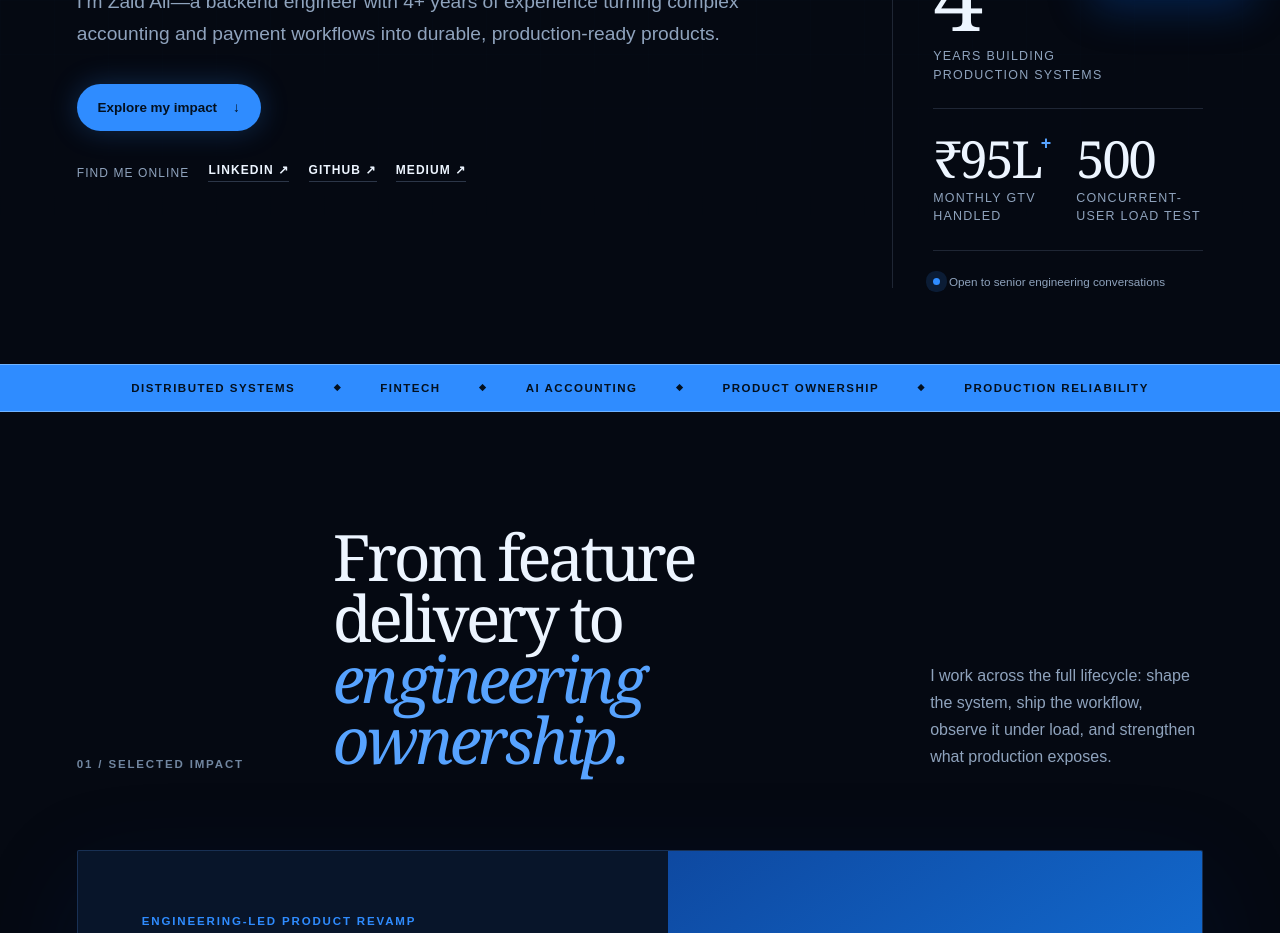
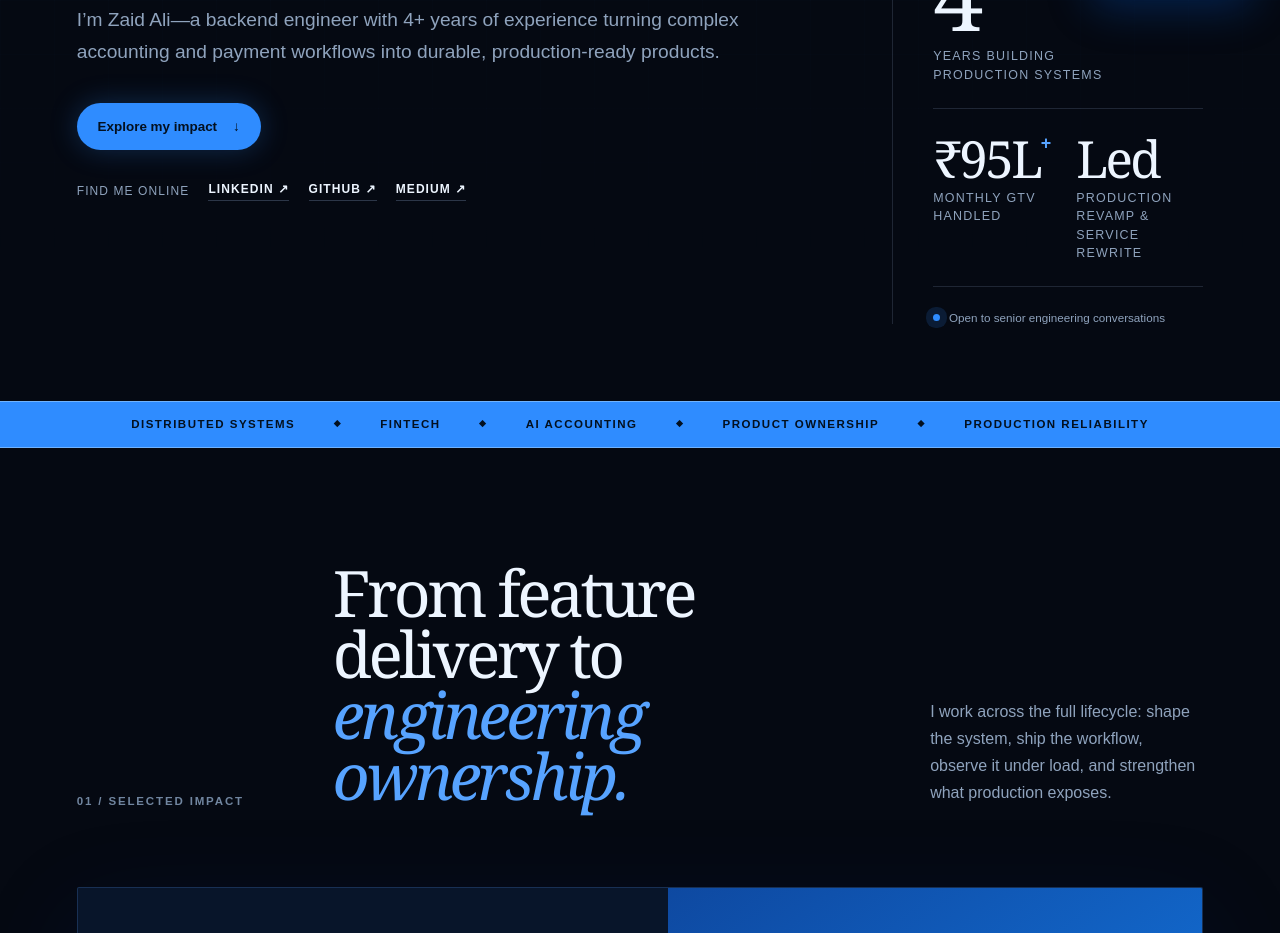
Before and after one commit to deploy-and-die/my-tech-suit, a Next.js app: page / in a window 1280 px wide. Shown: the part 780-1713 px from the top of the page. Built offline with nearby package versions, Linux system fonts and the light colour scheme.

Commit message:
Highlight production revamp leadership

```diff
--- a/app/page.jsx
+++ b/app/page.jsx
@@ -139,7 +139,7 @@ export default function HomePage() {
           </div>
           <div className="proof-row">
             <div className="proof-stat"><strong>₹95L<sup>+</sup></strong><span>monthly GTV handled</span></div>
-            <div className="proof-stat"><strong>500</strong><span>concurrent-user load test</span></div>
+            <div className="proof-stat"><strong>Led</strong><span>production revamp &amp; service rewrite</span></div>
           </div>
           <div className="availability"><span /> Open to senior engineering conversations</div>
         </div>
--- a/components/portfolio/ProfileModal.jsx
+++ b/components/portfolio/ProfileModal.jsx
@@ -61,7 +61,7 @@ export function ProfileModal() {
             <div className="modal-stats">
               <div><strong>4+</strong><span>Years</span></div>
               <div><strong>₹95L+</strong><span>Monthly GTV</span></div>
-              <div><strong>500</strong><span>Concurrent load test</span></div>
+              <div><strong>Led</strong><span>Production revamp &amp; service rewrite</span></div>
             </div>
 
             <div className="modal-strengths">
```
